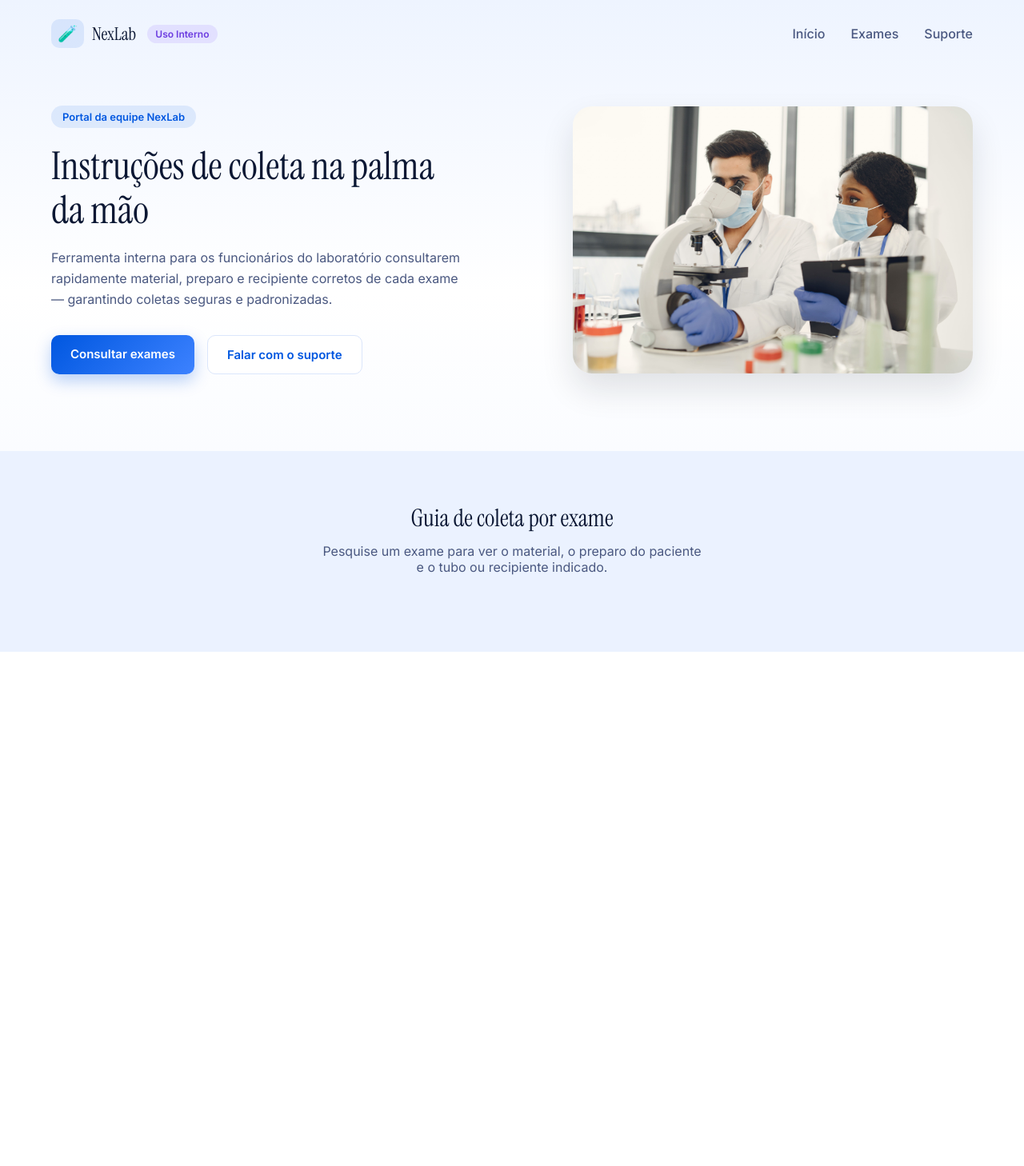
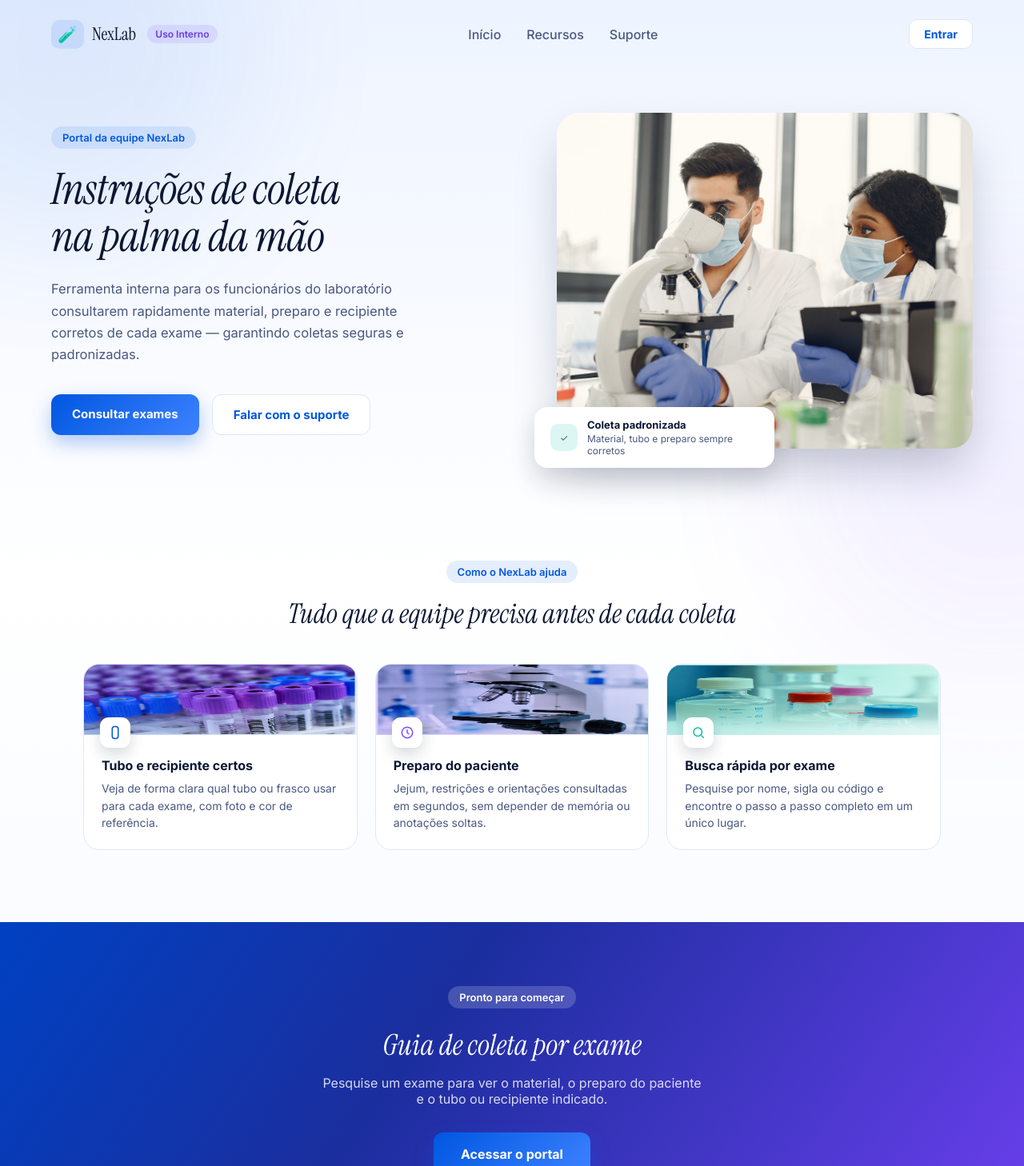
Before and after one commit to CrislaniaAlmeida/sistema-exames-laboratoriais, a React (Vite) app in the folder frontend/: page / in a window 1280 px wide. Shown: the top 1458 px of the page at 80% size. Before the commit the page ends 815 px from the top, so only its background shows below. Built offline with nearby package versions, Linux system fonts and the light colour scheme; no server answers.

Commit message:
Redesenha Landing Page: hero com card flutuante, secao de recursos com fotos e CTA final em gradiente

```diff
--- a/frontend/src/pages/LandingPage.css
+++ b/frontend/src/pages/LandingPage.css
@@ -1,6 +1,7 @@
 @import url('https://fonts.googleapis.com/css2?family=Instrument+Serif:ital@0;1&family=Inter:wght@400;500;600;700&display=swap');
 
 .landing {
+  position: relative;
   min-height: 100vh;
   width: 100%;
   overflow-x: hidden;
@@ -9,11 +10,46 @@
   font-family: 'Inter', system-ui, sans-serif;
 }
 
+.landing-blob {
+  position: absolute;
+  border-radius: 50%;
+  filter: blur(90px);
+  pointer-events: none;
+  z-index: 0;
+  opacity: 0.5;
+}
+
+.landing-blob-1 {
+  top: -180px;
+  left: -160px;
+  width: 480px;
+  height: 480px;
+  background: rgba(0, 87, 224, 0.16);
+}
+
+.landing-blob-2 {
+  top: 20%;
+  right: -220px;
+  width: 520px;
+  height: 520px;
+  background: rgba(123, 79, 255, 0.14);
+}
+
+.landing-header,
+.landing-hero,
+.landing-recursos,
+.landing-guide,
+.landing-footer {
+  position: relative;
+  z-index: 1;
+}
+
 .landing-header {
   display: flex;
   align-items: center;
   justify-content: space-between;
   padding: 24px 64px;
+  gap: 32px;
 }
 
 .landing-logo {
@@ -48,6 +84,8 @@
 .landing-nav {
   display: flex;
   gap: 32px;
+  flex: 1;
+  justify-content: center;
 }
 
 .landing-nav a {
@@ -60,18 +98,35 @@
   color: #0057e0;
 }
 
+.landing-header-entrar {
+  color: #0057e0;
+  text-decoration: none;
+  font-weight: 700;
+  font-size: 14px;
+  padding: 9px 18px;
+  border-radius: 10px;
+  border: 1px solid #dbe6fb;
+  background: #ffffff;
+  transition: border-color 0.15s ease, box-shadow 0.15s ease;
+}
+
+.landing-header-entrar:hover {
+  border-color: #3d82ff;
+  box-shadow: 0 6px 16px rgba(0, 87, 224, 0.14);
+}
+
 .landing-hero {
   display: flex;
   align-items: center;
   justify-content: space-between;
-  gap: 48px;
-  padding: 48px 64px 96px;
+  gap: 56px;
+  padding: 56px 64px 100px;
   max-width: 1300px;
   margin: 0 auto;
 }
 
 .landing-hero-text {
-  max-width: 520px;
+  max-width: 540px;
 }
 
 .landing-eyebrow {
@@ -82,23 +137,37 @@
   font-weight: 600;
   padding: 6px 14px;
   border-radius: 999px;
-  margin-bottom: 20px;
+  margin-bottom: 22px;
+}
+
+.landing-eyebrow-centro {
+  display: block;
+  width: fit-content;
+  margin: 0 auto 16px;
+}
+
+.landing-eyebrow-claro {
+  background: rgba(255, 255, 255, 0.18);
+  color: #ffffff;
 }
 
 .landing-hero-text h1 {
   font-family: 'Instrument Serif', Georgia, serif;
-  font-size: 48px;
-  line-height: 1.15;
-  font-weight: 700;
-  margin: 0 0 20px;
+  font-style: italic;
+  font-size: 54px;
+  line-height: 1.1;
+  font-weight: 400;
+  margin: 0 0 22px;
   color: #0b1733;
+  letter-spacing: -0.01em;
 }
 
 .landing-hero-text p {
-  font-size: 16px;
-  line-height: 1.6;
+  font-size: 16.5px;
+  line-height: 1.65;
   color: #4a5880;
-  margin-bottom: 32px;
+  margin-bottom: 36px;
+  max-width: 460px;
 }
 
 .landing-actions {
@@ -107,9 +176,9 @@
 }
 
 .btn {
-  padding: 14px 24px;
-  border-radius: 10px;
-  font-weight: 600;
+  padding: 15px 26px;
+  border-radius: 12px;
+  font-weight: 700;
   font-size: 15px;
   text-decoration: none;
   display: inline-block;
@@ -124,7 +193,11 @@
 .btn-primary {
   background: linear-gradient(135deg, #0057e0 0%, #3d82ff 100%);
   color: #ffffff;
-  box-shadow: 0 8px 20px rgba(0, 87, 224, 0.28);
+  box-shadow: 0 10px 24px rgba(0, 87, 224, 0.3);
+}
+
+.btn-primary:hover {
+  box-shadow: 0 14px 30px rgba(0, 87, 224, 0.4);
 }
 
 .btn-secondary {
@@ -133,45 +206,224 @@
   border: 1px solid #dbe6fb;
 }
 
+.btn-grande {
+  padding: 17px 34px;
+  font-size: 16px;
+}
+
 .landing-hero-image {
+  position: relative;
   flex-shrink: 0;
-  width: 500px;
-  border-radius: 24px;
-  overflow: hidden;
-  box-shadow: 0 20px 40px rgba(15, 23, 42, 0.12);
+  width: 520px;
 }
 
 .landing-hero-image img {
   width: 100%;
-  height: 100%;
+  height: 420px;
   object-fit: cover;
   display: block;
+  border-radius: 28px;
+  box-shadow: 0 30px 60px -10px rgba(11, 23, 51, 0.25);
 }
+
+.landing-hero-tag {
+  position: absolute;
+  bottom: -24px;
+  left: -28px;
+  display: flex;
+  align-items: center;
+  gap: 12px;
+  background: #ffffff;
+  border-radius: 16px;
+  padding: 14px 20px;
+  box-shadow: 0 16px 32px rgba(11, 23, 51, 0.16);
+  max-width: 300px;
+}
+
+.landing-hero-tag-icone {
+  display: flex;
+  align-items: center;
+  justify-content: center;
+  width: 34px;
+  height: 34px;
+  border-radius: 10px;
+  background: rgba(0, 191, 168, 0.14);
+  color: #048a78;
+  font-weight: 700;
+  flex-shrink: 0;
+}
+
+.landing-hero-tag div {
+  display: flex;
+  flex-direction: column;
+  gap: 2px;
+}
+
+.landing-hero-tag strong {
+  font-size: 13px;
+  color: #0b1733;
+}
+
+.landing-hero-tag span {
+  font-size: 12px;
+  color: #4a5880;
+}
+
+/* ---------- Secao de recursos ---------- */
+
+.landing-recursos {
+  padding: 40px 64px 90px;
+  max-width: 1200px;
+  margin: 0 auto;
+}
+
+.landing-recursos-topo {
+  text-align: center;
+  margin-bottom: 40px;
+}
+
+.landing-recursos-topo h2 {
+  font-family: 'Instrument Serif', Georgia, serif;
+  font-style: italic;
+  font-size: 34px;
+  font-weight: 400;
+  color: #0b1733;
+  margin: 0;
+}
+
+.landing-recursos-grid {
+  display: grid;
+  grid-template-columns: repeat(3, 1fr);
+  gap: 22px;
+}
+
+.recurso-card {
+  background: #ffffff;
+  border: 1px solid #e0e9f8;
+  border-radius: 20px;
+  overflow: hidden;
+  transition: transform 0.18s ease, box-shadow 0.18s ease;
+}
+
+.recurso-card:hover {
+  transform: translateY(-4px);
+  box-shadow: 0 18px 36px -14px rgba(11, 23, 51, 0.18);
+}
+
+.recurso-foto {
+  height: 88px;
+  position: relative;
+  background-image:
+    linear-gradient(135deg, rgba(0, 87, 224, 0.35), rgba(61, 130, 255, 0.1)),
+    url('/stats-lab.jpg');
+  background-blend-mode: multiply, normal;
+  background-size: cover, 200% 200%;
+  background-position: center, 0% 0%;
+}
+
+.recurso-foto-violeta {
+  background-image:
+    linear-gradient(135deg, rgba(123, 79, 255, 0.35), rgba(123, 79, 255, 0.1)),
+    url('/stats-lab.jpg');
+  background-position: center, 100% 0%;
+}
+
+.recurso-foto-teal {
+  background-image:
+    linear-gradient(135deg, rgba(0, 191, 168, 0.35), rgba(0, 191, 168, 0.1)),
+    url('/stats-lab.jpg');
+  background-position: center, 0% 100%;
+}
+
+.recurso-icone {
+  position: absolute;
+  bottom: -16px;
+  left: 20px;
+  width: 38px;
+  height: 38px;
+  border-radius: 11px;
+  background: #ffffff;
+  box-shadow: 0 8px 18px rgba(11, 23, 51, 0.16);
+  display: flex;
+  align-items: center;
+  justify-content: center;
+  color: #0057e0;
+}
+
+.recurso-card:nth-child(2) .recurso-icone {
+  color: #7b4fff;
+}
+
+.recurso-card:nth-child(3) .recurso-icone {
+  color: #00bfa8;
+}
+
+.recurso-card h3 {
+  font-size: 16px;
+  font-weight: 700;
+  color: #0b1733;
+  margin: 28px 22px 8px;
+}
+
+.recurso-card p {
+  font-size: 14px;
+  line-height: 1.55;
+  color: #4a5880;
+  margin: 0 22px 22px;
+}
+
+/* ---------- CTA final ---------- */
 
 .landing-guide {
   text-align: center;
-  padding: 64px 24px 96px;
-  background: #ebf2ff;
+  padding: 80px 24px;
+  background: linear-gradient(125deg, #0041c2 0%, #1b2e9e 40%, #6b3fee 100%);
+}
+
+.landing-guide-conteudo {
+  max-width: 560px;
+  margin: 0 auto;
 }
 
 .landing-guide h2 {
   font-family: 'Instrument Serif', Georgia, serif;
-  font-size: 30px;
-  font-weight: 700;
-  margin-bottom: 12px;
-  color: #0b1733;
+  font-style: italic;
+  font-size: 36px;
+  font-weight: 400;
+  margin: 0 0 14px;
+  color: #ffffff;
 }
 
 .landing-guide p {
-  color: #4a5880;
+  color: rgba(255, 255, 255, 0.82);
   font-size: 16px;
   max-width: 480px;
-  margin: 0 auto;
+  margin: 0 auto 32px;
+}
+
+/* ---------- Footer ---------- */
+
+.landing-footer {
+  display: flex;
+  align-items: center;
+  justify-content: space-between;
+  padding: 24px 64px;
+  font-size: 13px;
+  color: #8a97ba;
+  background: #f4f8ff;
+}
+
+.landing-footer a {
+  color: #0057e0;
+  text-decoration: none;
+  font-weight: 600;
 }
 
 @media (max-width: 900px) {
   .landing-header,
-  .landing-hero {
+  .landing-hero,
+  .landing-recursos,
+  .landing-footer {
     padding-left: 24px;
     padding-right: 24px;
   }
@@ -181,7 +433,19 @@
   .landing-hero-image {
     width: 100%;
   }
+  .landing-hero-tag {
+    left: 16px;
+    bottom: -20px;
+  }
   .landing-nav {
     display: none;
   }
+  .landing-recursos-grid {
+    grid-template-columns: 1fr;
+  }
+  .landing-footer {
+    flex-direction: column;
+    gap: 8px;
+    text-align: center;
+  }
 }
--- a/frontend/src/pages/LandingPage.jsx
+++ b/frontend/src/pages/LandingPage.jsx
@@ -5,6 +5,9 @@ import './LandingPage.css';
 function LandingPage() {
   return (
     <div className="landing">
+      <div className="landing-blob landing-blob-1" />
+      <div className="landing-blob landing-blob-2" />
+
       <header className="landing-header">
         <div className="landing-logo">
           <span className="landing-logo-icon">🧪</span>
@@ -13,16 +16,19 @@ function LandingPage() {
         </div>
         <nav className="landing-nav">
           <a href="#inicio">Início</a>
-          <a href="#exames">Exames</a>
+          <a href="#recursos">Recursos</a>
           <a href="#suporte">Suporte</a>
         </nav>
+        <Link to="/login" className="landing-header-entrar">
+          Entrar
+        </Link>
       </header>
 
-      <main className="landing-hero">
+      <main className="landing-hero" id="inicio">
         <div className="landing-hero-text">
           <span className="landing-eyebrow">Portal da equipe NexLab</span>
           <h1>
-            Instruções de coleta na palma da mão
+            Instruções de coleta<br />na palma da mão
           </h1>
           <p>
             Ferramenta interna para os funcionários do laboratório
@@ -34,7 +40,7 @@ function LandingPage() {
             <Link to="/login" className="btn btn-primary">
               Consultar exames
             </Link>
-            <a href="mailto:suporte@nexlab.com" className="btn btn-secondary">
+            <a href="#suporte" className="btn btn-secondary">
               Falar com o suporte
             </a>
           </div>
@@ -42,16 +48,81 @@ function LandingPage() {
 
         <div className="landing-hero-image">
           <img src={heroImg} alt="Profissional de laboratório realizando análise" />
+          <div className="landing-hero-tag">
+            <span className="landing-hero-tag-icone">✓</span>
+            <div>
+              <strong>Coleta padronizada</strong>
+              <span>Material, tubo e preparo sempre corretos</span>
+            </div>
+          </div>
         </div>
       </main>
 
-      <section className="landing-guide">
-        <h2>Guia de coleta por exame</h2>
-        <p>
-          Pesquise um exame para ver o material, o preparo do paciente e o
-          tubo ou recipiente indicado.
-        </p>
+      <section className="landing-recursos" id="recursos">
+        <div className="landing-recursos-topo">
+          <span className="landing-eyebrow landing-eyebrow-centro">Como o NexLab ajuda</span>
+          <h2>Tudo que a equipe precisa antes de cada coleta</h2>
+        </div>
+
+        <div className="landing-recursos-grid">
+          <div className="recurso-card">
+            <div className="recurso-foto recurso-foto-azul">
+              <span className="recurso-icone">
+                <svg width="18" height="18" viewBox="0 0 24 24" fill="none" stroke="currentColor" strokeWidth="2">
+                  <rect x="7" y="2" width="10" height="20" rx="4" />
+                </svg>
+              </span>
+            </div>
+            <h3>Tubo e recipiente certos</h3>
+            <p>Veja de forma clara qual tubo ou frasco usar para cada exame, com foto e cor de referência.</p>
+          </div>
+
+          <div className="recurso-card">
+            <div className="recurso-foto recurso-foto-violeta">
+              <span className="recurso-icone">
+                <svg width="18" height="18" viewBox="0 0 24 24" fill="none" stroke="currentColor" strokeWidth="2">
+                  <circle cx="12" cy="12" r="9" />
+                  <path d="M12 7v5l3 3" />
+                </svg>
+              </span>
+            </div>
+            <h3>Preparo do paciente</h3>
+            <p>Jejum, restrições e orientações consultadas em segundos, sem depender de memória ou anotações soltas.</p>
+          </div>
+
+          <div className="recurso-card">
+            <div className="recurso-foto recurso-foto-teal">
+              <span className="recurso-icone">
+                <svg width="18" height="18" viewBox="0 0 24 24" fill="none" stroke="currentColor" strokeWidth="2">
+                  <circle cx="11" cy="11" r="7" />
+                  <path d="m21 21-4.3-4.3" />
+                </svg>
+              </span>
+            </div>
+            <h3>Busca rápida por exame</h3>
+            <p>Pesquise por nome, sigla ou código e encontre o passo a passo completo em um único lugar.</p>
+          </div>
+        </div>
       </section>
+
+      <section className="landing-guide" id="suporte">
+        <div className="landing-guide-conteudo">
+          <span className="landing-eyebrow landing-eyebrow-claro">Pronto para começar</span>
+          <h2>Guia de coleta por exame</h2>
+          <p>
+            Pesquise um exame para ver o material, o preparo do paciente e o
+            tubo ou recipiente indicado.
+          </p>
+          <Link to="/login" className="btn btn-primary btn-grande">
+            Acessar o portal
+          </Link>
+        </div>
+      </section>
+
+      <footer className="landing-footer">
+        <span>NexLab · Ferramenta interna de apoio laboratorial</span>
+        <a href="mailto:suporte@nexlab.com">suporte@nexlab.com</a>
+      </footer>
     </div>
   );
 }
```
